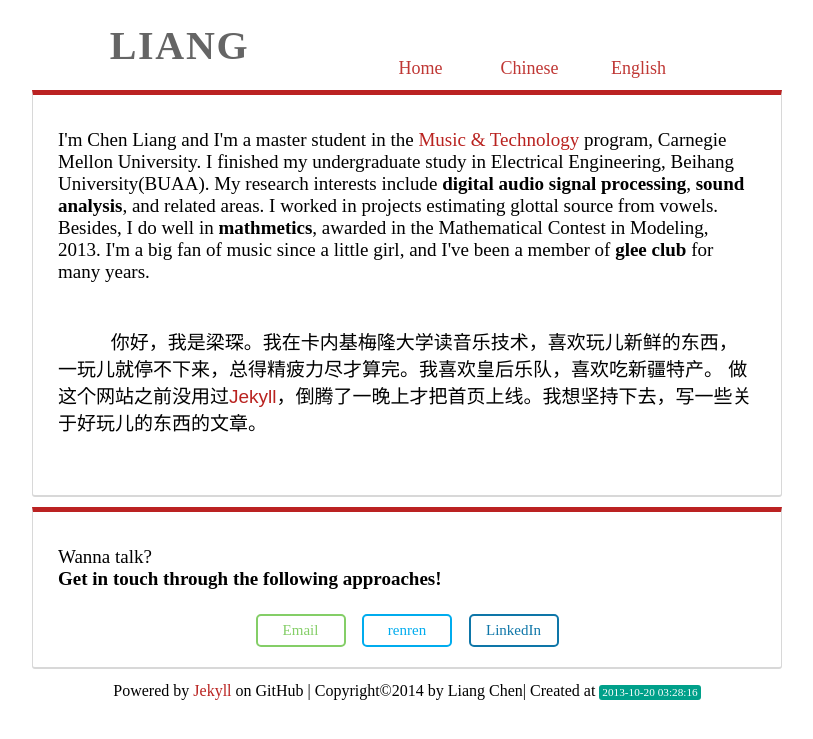
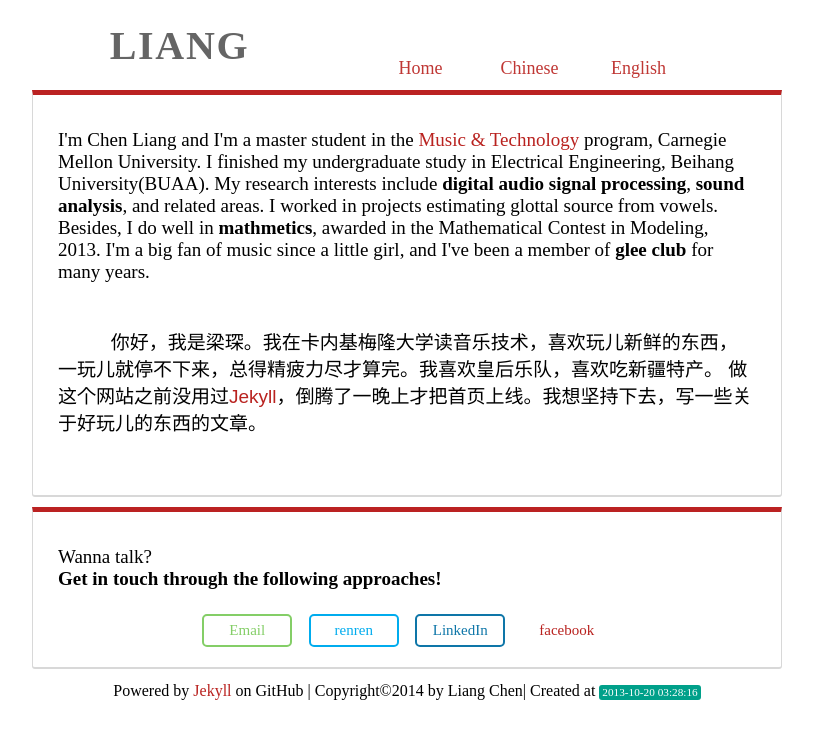
Before and after one commit to liangchen1ce/liangchen1ce.github.io, a Jekyll site: the page built from index.html, in a window 1280 px wide. Shown: the top 739 px of the page, without its empty margins (233-1046 px from the left). Built offline with Jekyll 4.4.1, drawn with Linux system fonts in a browser that asks for light colours; nearby versions of some CDN libraries; some web fonts are replaced; Markdown is read by kramdown in place of the engine named in the settings.

Commit message:
little change

```diff
--- a/index.html
+++ b/index.html
@@ -1,5 +1,5 @@
 ---
-title: Catch Her&#62;&#62;&#62;Liang Chen
+title: Catch Her&#62;&#62;&#62;Chen Liang
 name: Me
 layout: default
 excerpt: Liang Chen from Beijing, China
@@ -23,9 +23,10 @@ excerpt: Liang Chen from Beijing, China
 
         <div class="about animated fadeInDown">
             <h3>Wanna talk?<br><strong>Get in touch through the following approaches!</strong></h3>
-            <a class="contactButton" id="email" href="mailto:jimoyouchong@hotmail.com">Email</a>
+            <a class="contactButton" id="email" href="mailto:chenlian@andrew.cmu.edu">Email</a>
             <a class="contactButton" id="renren" href="http://www.renren.com/338339861/profile">renren</a>
             <a class="contactButton" id="linkedin" href="http://www.linkedin.com/pub/chen-liang/67/ba5/20">LinkedIn</a>
+			<a class="contactButton" id="facebook" href="https://www.facebook.com/chenliang.1992">facebook</a>
         </div>
 
     </div>
```
